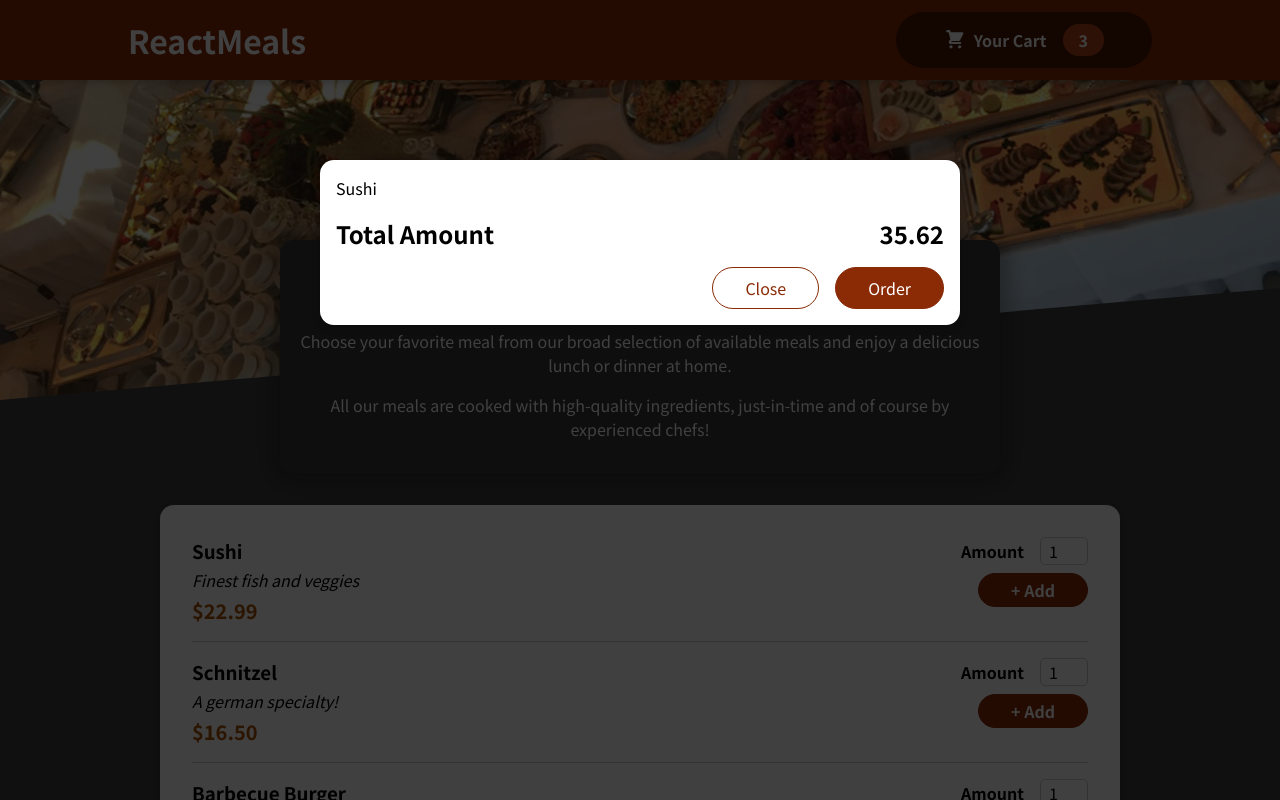
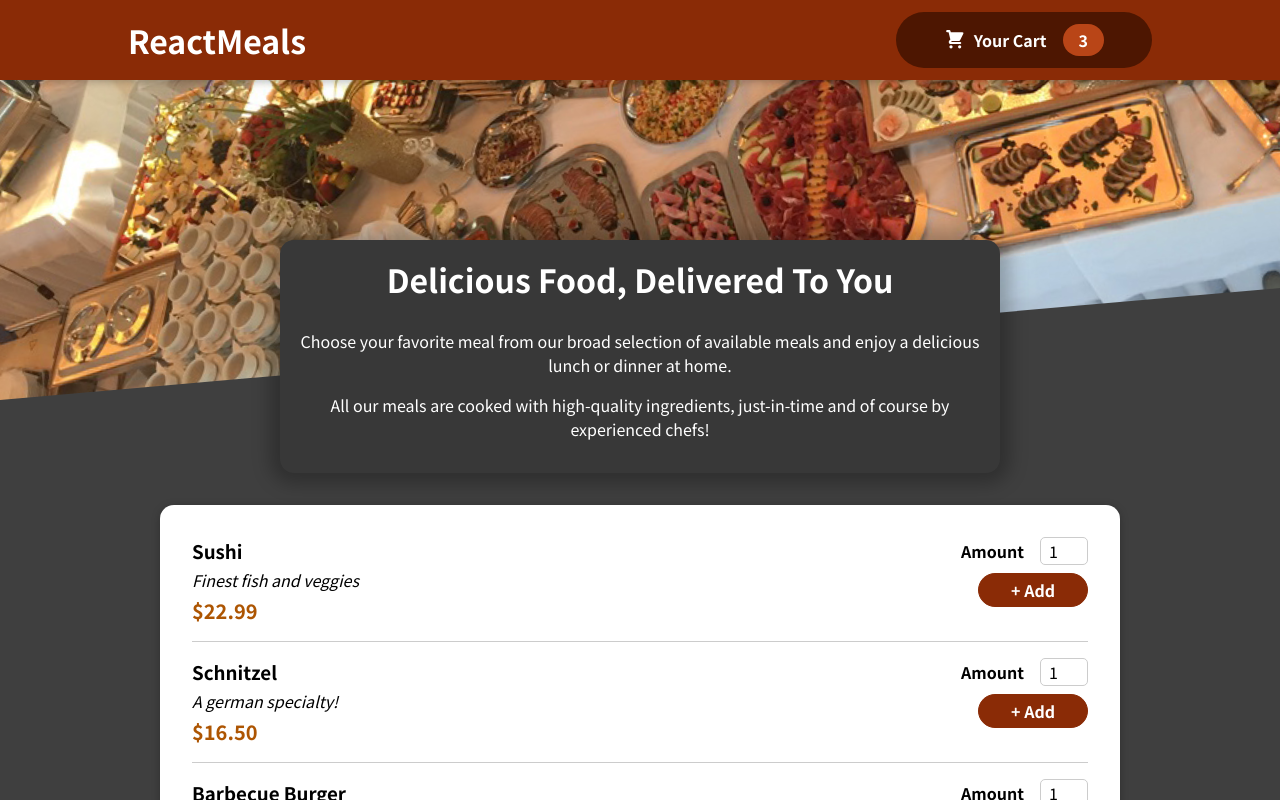
Before and after one commit to adnan-sheikh/food-order-app, a React (Create React App) app: page / in a window 1280 px wide. Shown: the top 800 px of the page. Built offline with nearby package versions, Linux system fonts and the light colour scheme.

Commit message:
add state and method to show or hide cart

```diff
--- a/src/App.js
+++ b/src/App.js
@@ -1,12 +1,24 @@
+import { useState } from 'react';
+
 import Header from './components/layout/Header';
 import Meals from './components/meals/Meals';
 import Cart from './components/cart/Cart';
 
 const App = () => {
+  const [isCartShown, setIsCartShown] = useState(false);
+
+  const handleShowCart = () => {
+    setIsCartShown(true);
+  }
+
+  const handleHideCart = () => {
+    setIsCartShown(false);
+  }
+
   return (
     <>
-      <Cart />
-      <Header />
+      {isCartShown && <Cart onHideCart={handleHideCart} />}
+      <Header onShowCart={handleShowCart} />
       <main>
         <Meals />
       </main>
--- a/src/components/cart/Cart.js
+++ b/src/components/cart/Cart.js
@@ -7,14 +7,16 @@ const Cart = (props) => {
     (item) => <li>{item.name}</li>
   );
   return (
-    <Modal>
+    <Modal onHideCart={props.onHideCart}>
       <ul className={classes['cart-items']}>{cartItems}</ul>
       <div className={classes.total}>
         <span>Total Amount</span>
         <span>35.62</span>
       </div>
       <div className={classes.actions}>
-        <button className={classes['button--alt']}>Close</button>
+        <button onClick={props.onHideCart} className={classes['button--alt']}>
+          Close
+        </button>
         <button className={classes.button}>Order</button>
       </div>
     </Modal>
--- a/src/components/layout/Header.js
+++ b/src/components/layout/Header.js
@@ -8,7 +8,7 @@ const Header = (props) => {
     <>
       <header className={classes.header}>
         <h1>ReactMeals</h1>
-        <HeaderCartButton />
+        <HeaderCartButton onShowCart={props.onShowCart} />
       </header>
       <div className={classes['main-image']}>
         <img src={mealsImage} alt='a table full of delicious food!' />
--- a/src/components/layout/HeaderCartButton.js
+++ b/src/components/layout/HeaderCartButton.js
@@ -4,7 +4,7 @@ import classes from './HeaderCartButton.module.css';
 
 const HeaderCartButton = (props) => {
   return (
-    <button className={classes.button}>
+    <button onClick={props.onShowCart} className={classes.button}>
       <span className={classes.icon}>
         <CartIcon />
       </span>
--- a/src/components/ui/Modal.js
+++ b/src/components/ui/Modal.js
@@ -3,7 +3,7 @@ import ReactDOM from 'react-dom';
 import classes from './Modal.module.css';
 
 const Backdrop = (props) => {
-  return <div className={classes.backdrop}></div>;
+  return <div onClick={props.onHideCart} className={classes.backdrop}></div>;
 };
 
 const ModalOverlay = (props) => {
@@ -19,7 +19,10 @@ const portalElement = document.getElementById('overlays');
 const Modal = (props) => {
   return (
     <>
-      {ReactDOM.createPortal(<Backdrop />, portalElement)}{' '}
+      {ReactDOM.createPortal(
+        <Backdrop onHideCart={props.onHideCart} />,
+        portalElement
+      )}{' '}
       {ReactDOM.createPortal(
         <ModalOverlay>{props.children}</ModalOverlay>,
         portalElement
```
Also changed, not shown: 1 other file (tests, documents, lock files or other folders).
